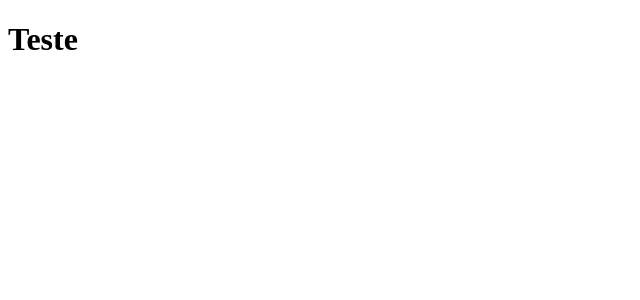
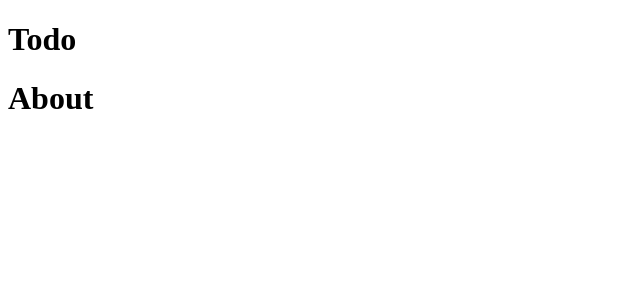
Before and after one commit to gjpsiqueira/TodoApp, a React app in the folder frontend/: page / in a window 1280 px wide. Shown: the top 300 px of the page, without its empty margins (0-640 px from the left). Built offline with nearby package versions, Linux system fonts and the light colour scheme; the HTML template or start-up script is replaced by a standard one.

Commit message:
Add component about and todo

```diff
--- /dev/null
+++ b/frontend/src/about/about.jsx
@@ -0,0 +1,7 @@
+import React from 'react'
+
+export default props => (
+    <div>
+        <h1>About</h1>
+    </div>
+)
--- a/frontend/src/main/app.jsx
+++ b/frontend/src/main/app.jsx
@@ -1,7 +1,10 @@
 import React from 'react'
+import Todo from '../todo/todo'
+import About from '../about/about'
 
 export default props => (
     <div className="container">
-        <h1>Teste</h1>
+        <Todo />
+        <About />
     </div>
 )
--- /dev/null
+++ b/frontend/src/todo/todo.jsx
@@ -0,0 +1,13 @@
+import React from 'react'
+
+export default class Todo extends React.Component {
+
+    render() {
+        return (
+
+            <div>
+                <h1>Todo</h1>
+            </div>
+        )
+    }
+}
```
